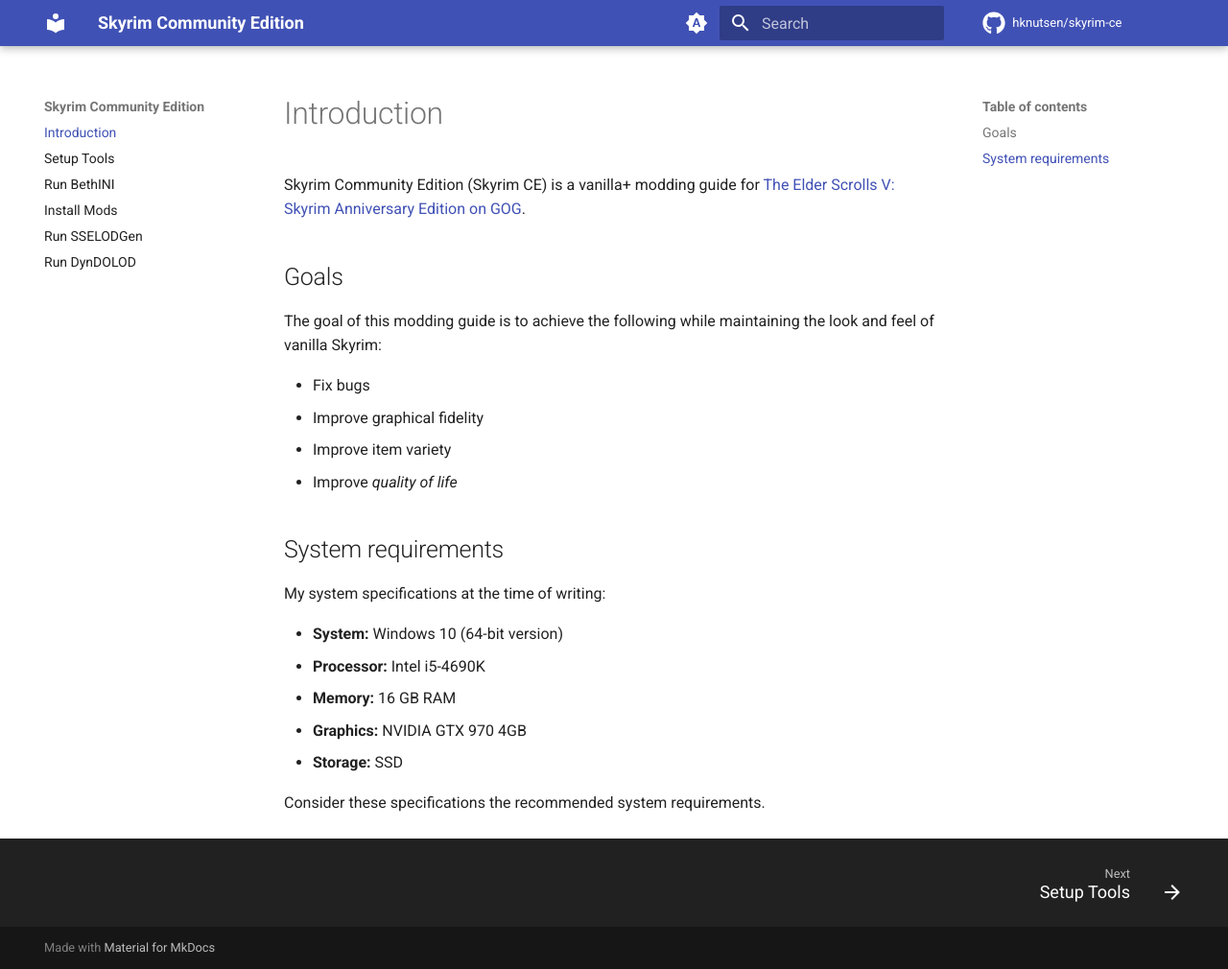
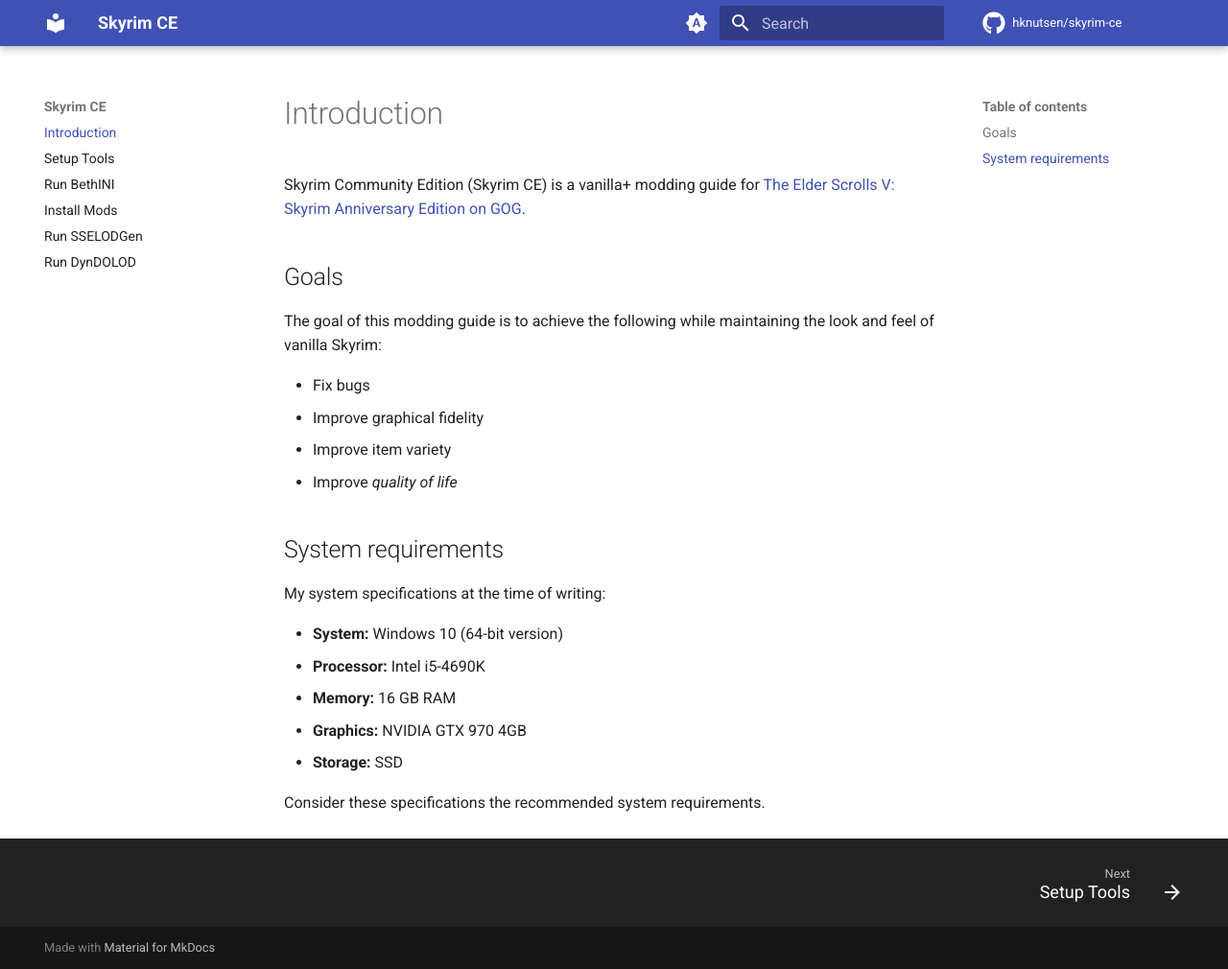
Before and after one commit to hknutsen/skyrim-ce, an MkDocs documentation site: the page built from docs/index.md, in a window 1280 px wide and 1010 px high. Shown: the whole window at 96% size. Built offline with MkDocs 1.6.1 and Material for MkDocs 9.7.7, drawn with Linux system fonts in a browser that asks for light colours; comment, search, counter and statistics services are not loaded.

Commit message:
Update mkdocs.yml

```diff
--- a/mkdocs.yml
+++ b/mkdocs.yml
@@ -1,4 +1,4 @@
-site_name: Skyrim Community Edition
+site_name: Skyrim CE
 
 repo_name: hknutsen/skyrim-ce
 repo_url: https://github.com/hknutsen/skyrim-ce
```
